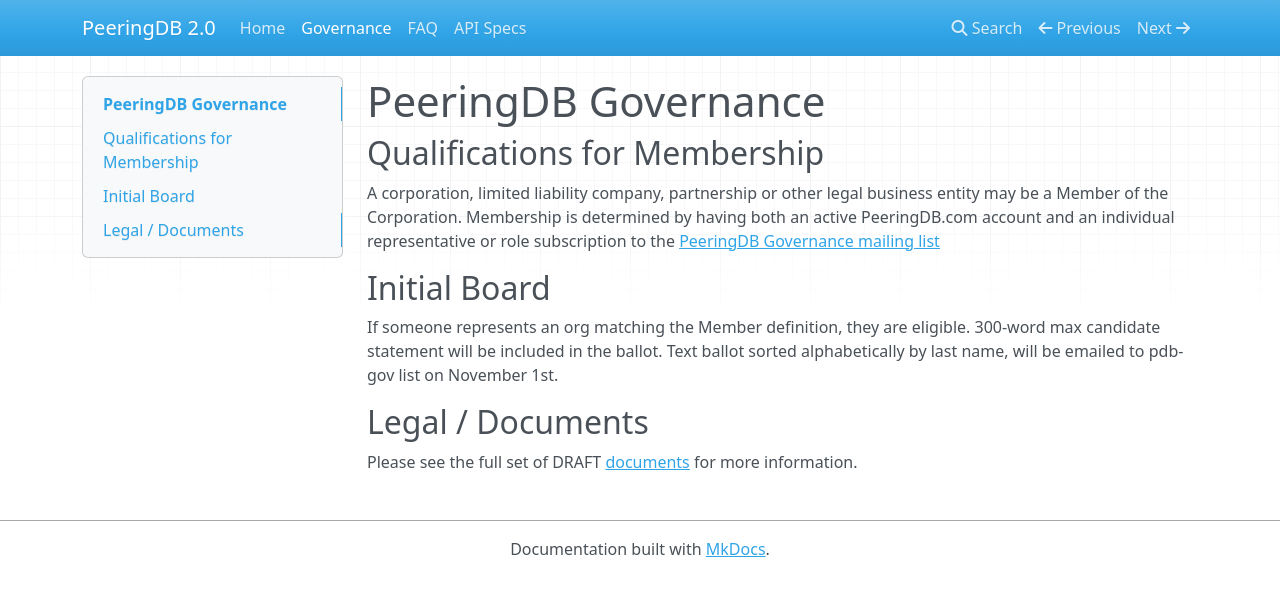
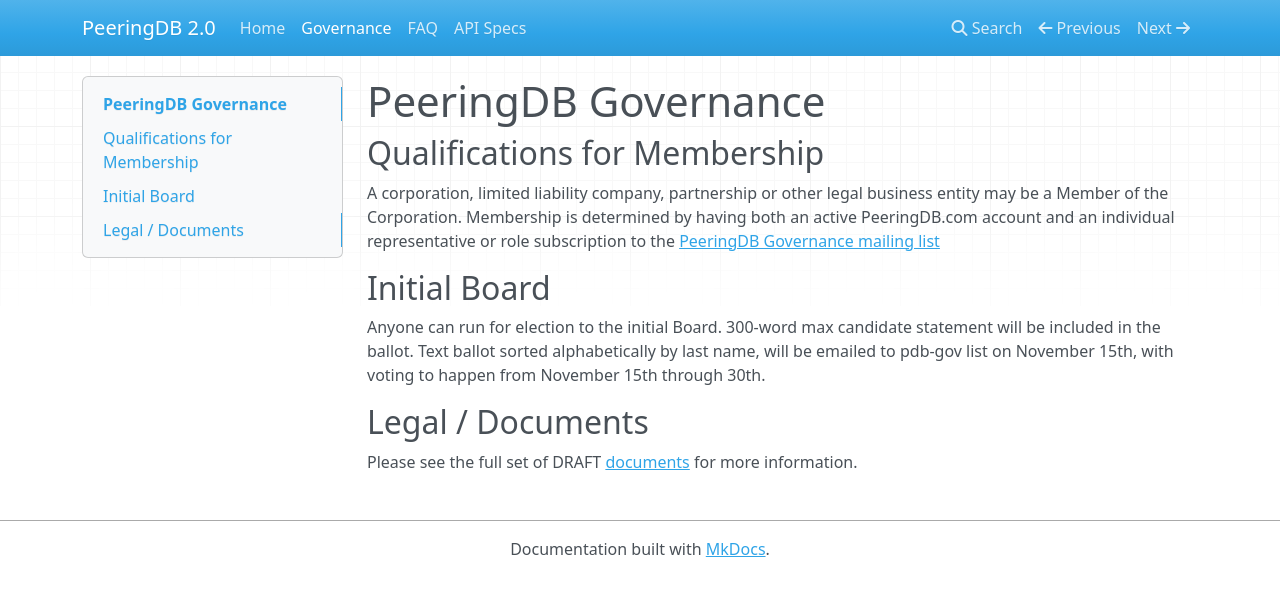
Before and after one commit to peeringdb/docs, an MkDocs documentation site: the page built from docs/gov.md, in a window 1280 px wide. Shown: the top 596 px of the page. Built offline with MkDocs 1.6.1, drawn with Linux system fonts in a browser that asks for light colours; nearby versions of some CDN libraries; old or Windows-style settings are respelled for this version of MkDocs.

Commit message:
update initial board requirements

```diff
--- a/docs/gov.md
+++ b/docs/gov.md
@@ -6,7 +6,7 @@
 A corporation, limited liability company, partnership or other legal business entity may be a Member of the Corporation. Membership is determined by having both an active PeeringDB.com account and an individual representative or role subscription to the [PeeringDB Governance mailing list](http://lists.peeringdb.com/cgi-bin/mailman/listinfo/pdb-gov)
 
 ## Initial Board
-If someone represents an org matching the Member definition, they are eligible. 300-word max candidate statement will be included in the ballot. Text ballot sorted alphabetically by last name, will be emailed to pdb-gov list on November 1st.
+Anyone can run for election to the initial Board. 300-word max candidate statement will be included in the ballot. Text ballot sorted alphabetically by last name, will be emailed to pdb-gov list on November 15th, with voting to happen from November 15th through 30th.
 
 ## Legal / Documents
 
```
